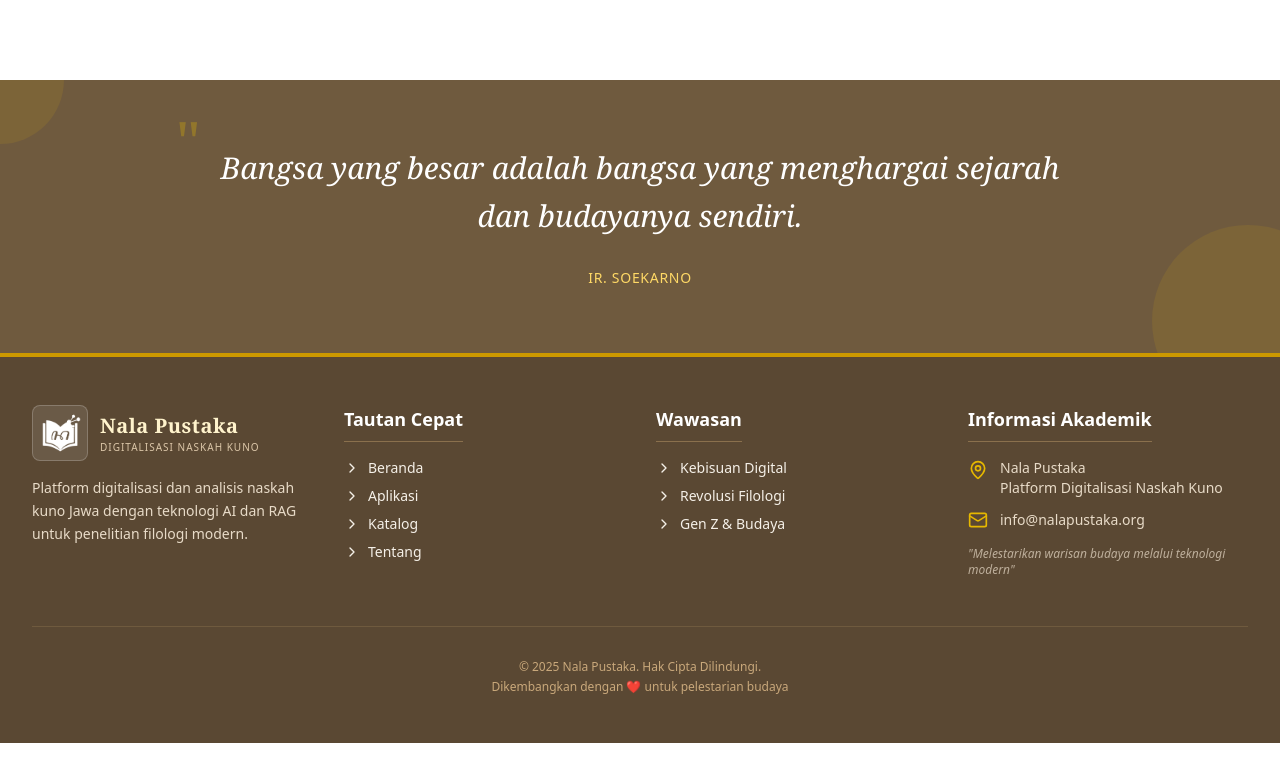
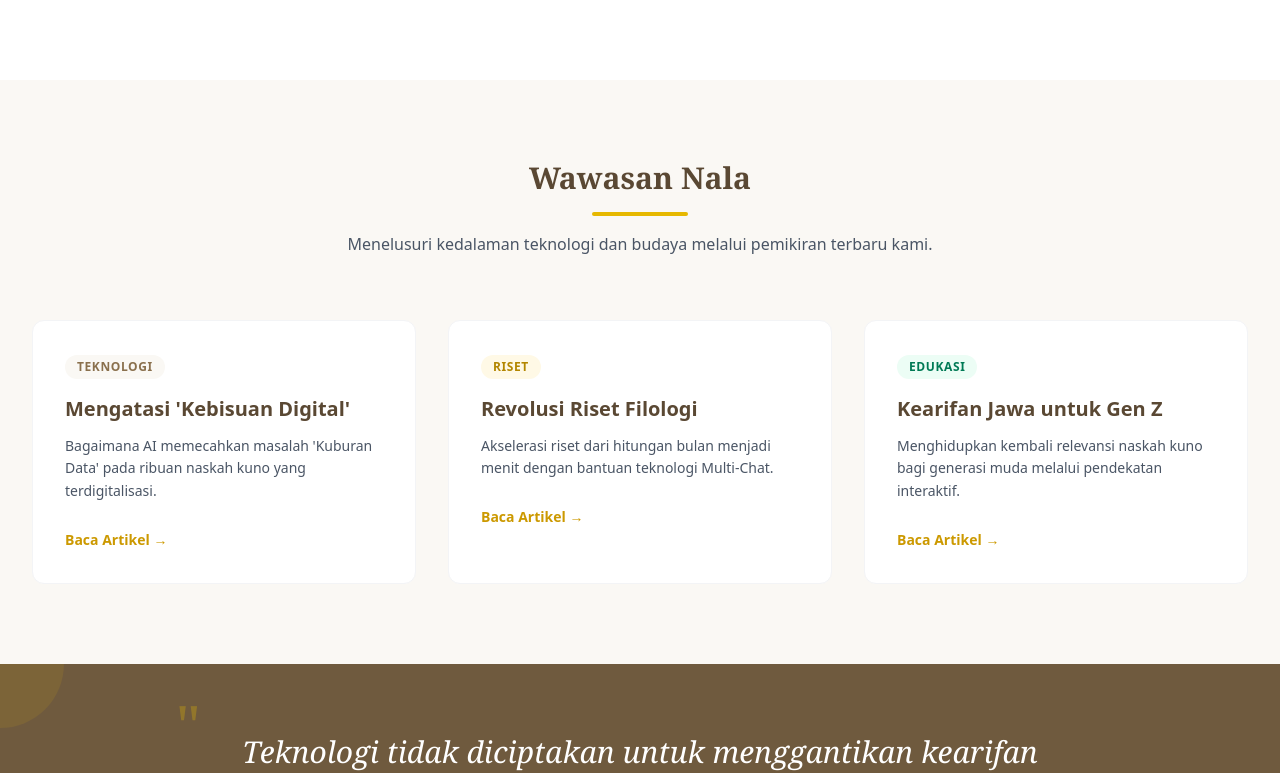
Before and after one commit to alcunii/nala-pustaka, a React (Vite) app: page / in a window 1280 px wide. Shown: the part 1300-2073 px from the top of the page. Before the commit the page ends 2043 px from the top, so only its background shows below. Built offline with nearby package versions, Linux system fonts and the light colour scheme; no server answers.

Commit message:
feat: add insights section and update quote on landing page

```diff
--- a/src/i18n/locales/en/landing.json
+++ b/src/i18n/locales/en/landing.json
@@ -30,8 +30,29 @@
       }
     }
   },
+  "insights": {
+    "title": "Nala Insights",
+    "subtitle": "Exploring the depths of technology and culture through our latest thoughts.",
+    "articles": {
+      "digitalSilence": {
+        "title": "Overcoming 'Digital Silence'",
+        "description": "How AI solves the 'Data Graveyard' problem in thousands of digitized ancient manuscripts.",
+        "readMore": "Read Article"
+      },
+      "philology": {
+        "title": "Philology Research Revolution",
+        "description": "Accelerating research from months to minutes with the help of Multi-Chat technology.",
+        "readMore": "Read Article"
+      },
+      "genz": {
+        "title": "Javanese Wisdom for Gen Z",
+        "description": "Reviving the relevance of ancient manuscripts for the younger generation through an interactive approach.",
+        "readMore": "Read Article"
+      }
+    }
+  },
   "quote": {
-    "text": "A great nation is a nation that respects its history and culture.",
-    "author": "Ir. Soekarno"
+    "text": "Technology was not created to replace the wisdom of the past, but to be a bridge connecting it to the future.",
+    "author": "Nala Pustaka Philosophy"
   }
 }
--- a/src/i18n/locales/id/landing.json
+++ b/src/i18n/locales/id/landing.json
@@ -30,8 +30,29 @@
       }
     }
   },
+  "insights": {
+    "title": "Wawasan Nala",
+    "subtitle": "Menelusuri kedalaman teknologi dan budaya melalui pemikiran terbaru kami.",
+    "articles": {
+      "digitalSilence": {
+        "title": "Mengatasi 'Kebisuan Digital'",
+        "description": "Bagaimana AI memecahkan masalah 'Kuburan Data' pada ribuan naskah kuno yang terdigitalisasi.",
+        "readMore": "Baca Artikel"
+      },
+      "philology": {
+        "title": "Revolusi Riset Filologi",
+        "description": "Akselerasi riset dari hitungan bulan menjadi menit dengan bantuan teknologi Multi-Chat.",
+        "readMore": "Baca Artikel"
+      },
+      "genz": {
+        "title": "Kearifan Jawa untuk Gen Z",
+        "description": "Menghidupkan kembali relevansi naskah kuno bagi generasi muda melalui pendekatan interaktif.",
+        "readMore": "Baca Artikel"
+      }
+    }
+  },
   "quote": {
-    "text": "Bangsa yang besar adalah bangsa yang menghargai sejarah dan budayanya sendiri.",
-    "author": "Ir. Soekarno"
+    "text": "Teknologi tidak diciptakan untuk menggantikan kearifan masa lalu, melainkan untuk menjadi jembatan yang menghubungkannya dengan masa depan.",
+    "author": "Filosofi Nala Pustaka"
   }
 }
--- a/src/pages/LandingPage.jsx
+++ b/src/pages/LandingPage.jsx
@@ -124,6 +124,75 @@ export default function LandingPage() {
           </div>
         </section>
 
+        {/* Insights Section */}
+        <section className="py-20 bg-primary-50">
+          <div className="max-w-7xl mx-auto px-4 sm:px-6 lg:px-8">
+            <div className="text-center mb-16">
+              <h2 className="text-3xl font-serif font-bold text-primary-900 mb-4">{t('insights.title')}</h2>
+              <div className="w-24 h-1 bg-accent-500 mx-auto rounded-full"></div>
+              <p className="mt-4 text-gray-600 max-w-2xl mx-auto">
+                {t('insights.subtitle')}
+              </p>
+            </div>
+
+            <div className="grid grid-cols-1 md:grid-cols-3 gap-8">
+              {/* Article 1 */}
+              <Link to="/articles/digital-silence" className="group relative bg-white rounded-xl border border-gray-100 p-8 hover:shadow-lg transition-all duration-300 hover:-translate-y-1">
+                <div className="mb-4">
+                  <span className="inline-block px-3 py-1 text-xs font-bold tracking-wider text-primary-700 uppercase bg-primary-50 rounded-full">
+                    Teknologi
+                  </span>
+                </div>
+                <h3 className="text-xl font-bold text-primary-900 mb-3 group-hover:text-accent-600 transition-colors">
+                  {t('insights.articles.digitalSilence.title')}
+                </h3>
+                <p className="text-gray-600 mb-6 line-clamp-3 text-sm leading-relaxed">
+                  {t('insights.articles.digitalSilence.description')}
+                </p>
+                <span className="inline-flex items-center text-accent-600 font-semibold text-sm group-hover:translate-x-1 transition-transform">
+                  {t('insights.articles.digitalSilence.readMore')} →
+                </span>
+              </Link>
+
+              {/* Article 2 */}
+              <Link to="/articles/philology-revolution" className="group relative bg-white rounded-xl border border-gray-100 p-8 hover:shadow-lg transition-all duration-300 hover:-translate-y-1">
+                <div className="mb-4">
+                  <span className="inline-block px-3 py-1 text-xs font-bold tracking-wider text-accent-700 uppercase bg-accent-50 rounded-full">
+                    Riset
+                  </span>
+                </div>
+                <h3 className="text-xl font-bold text-primary-900 mb-3 group-hover:text-accent-600 transition-colors">
+                  {t('insights.articles.philology.title')}
+                </h3>
+                <p className="text-gray-600 mb-6 line-clamp-3 text-sm leading-relaxed">
+                  {t('insights.articles.philology.description')}
+                </p>
+                <span className="inline-flex items-center text-accent-600 font-semibold text-sm group-hover:translate-x-1 transition-transform">
+                  {t('insights.articles.philology.readMore')} →
+                </span>
+              </Link>
+
+              {/* Article 3 */}
+              <Link to="/articles/gen-z-wisdom" className="group relative bg-white rounded-xl border border-gray-100 p-8 hover:shadow-lg transition-all duration-300 hover:-translate-y-1">
+                <div className="mb-4">
+                  <span className="inline-block px-3 py-1 text-xs font-bold tracking-wider text-emerald-700 uppercase bg-emerald-50 rounded-full">
+                    Edukasi
+                  </span>
+                </div>
+                <h3 className="text-xl font-bold text-primary-900 mb-3 group-hover:text-accent-600 transition-colors">
+                  {t('insights.articles.genz.title')}
+                </h3>
+                <p className="text-gray-600 mb-6 line-clamp-3 text-sm leading-relaxed">
+                  {t('insights.articles.genz.description')}
+                </p>
+                <span className="inline-flex items-center text-accent-600 font-semibold text-sm group-hover:translate-x-1 transition-transform">
+                  {t('insights.articles.genz.readMore')} →
+                </span>
+              </Link>
+            </div>
+          </div>
+        </section>
+
         {/* Quote Section */}
         <section className="py-16 bg-primary-800 text-white relative overflow-hidden">
           <div className="absolute top-0 left-0 w-32 h-32 bg-accent-500/10 rounded-full -translate-x-1/2 -translate-y-1/2"></div>
```
